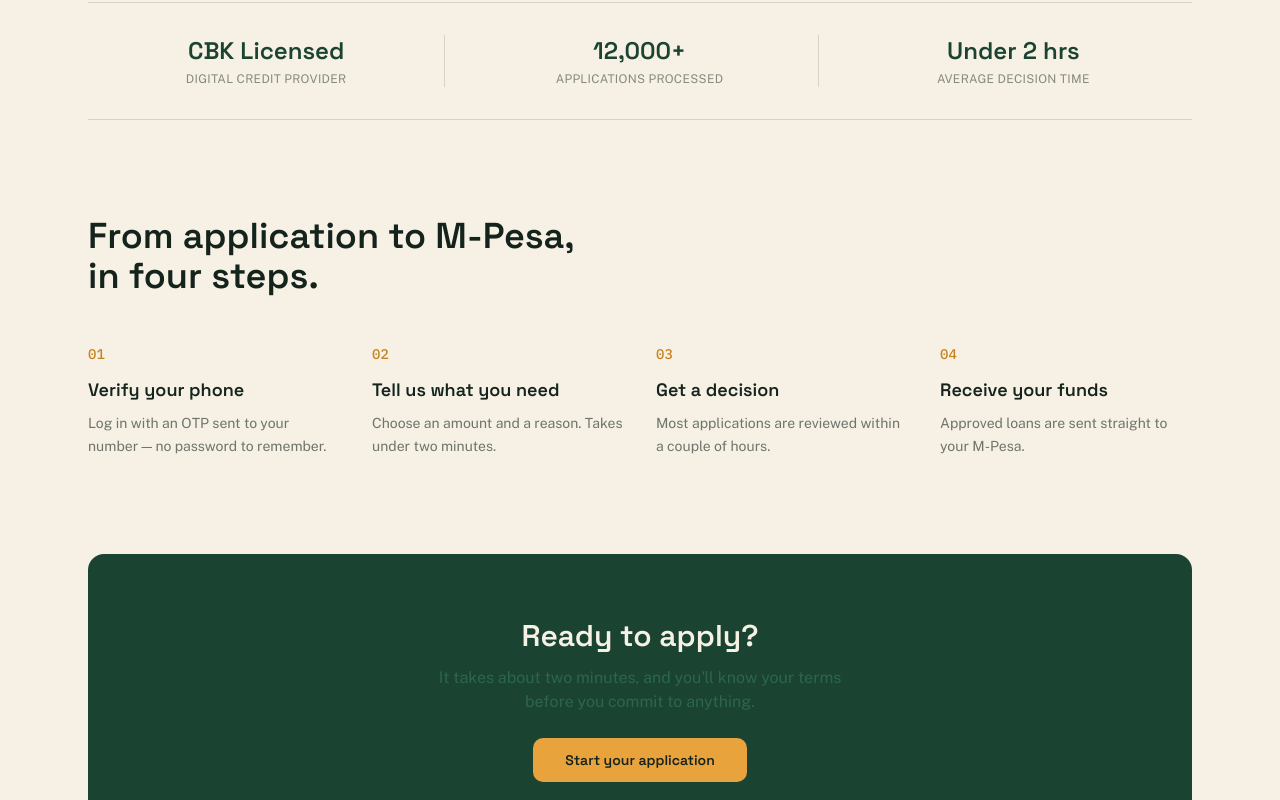
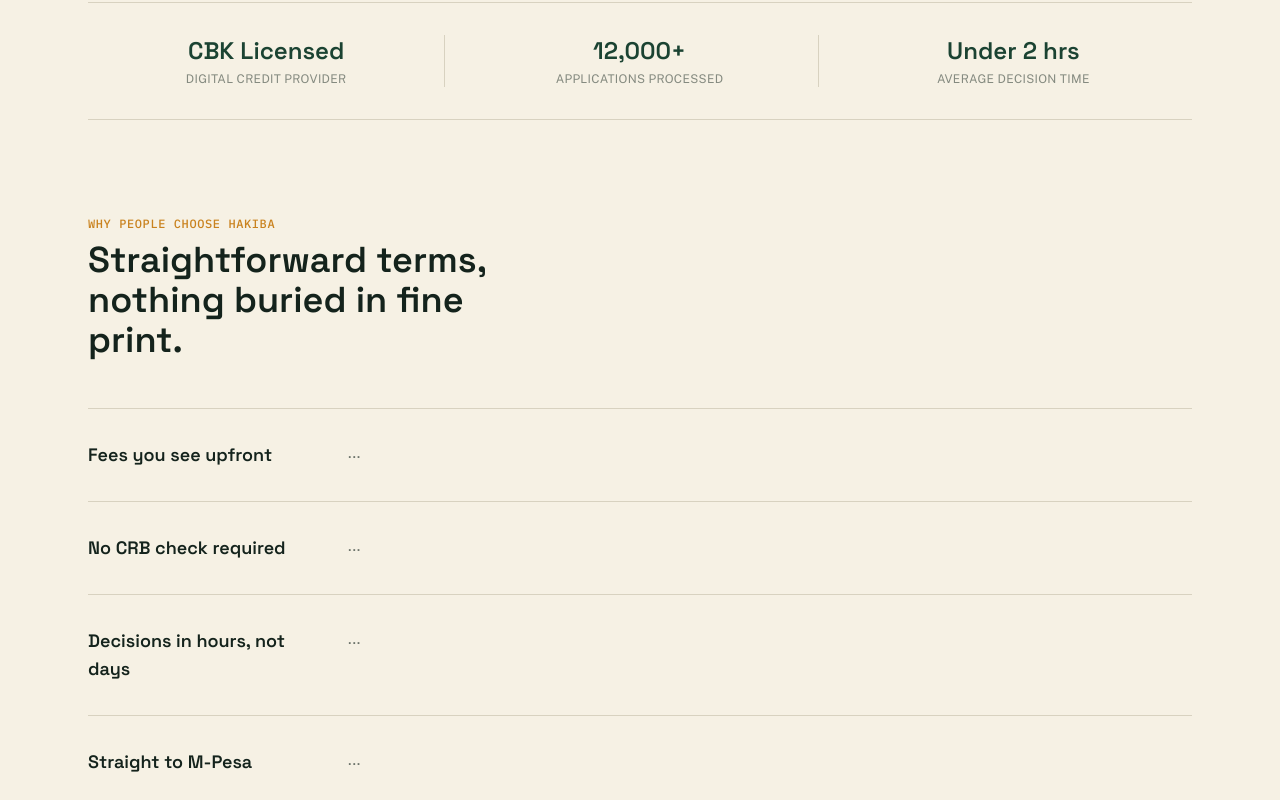
Before and after one commit to bennedictbett/Hakiba, a Next.js app in the folder client/: page / in a window 1280 px wide. Shown: the part 680-1480 px from the top of the page. Built offline with nearby package versions, Linux system fonts and the light colour scheme.

Commit message:
feat: added Why section to homepage

```diff
--- a/client/app/(marketing)/page.tsx
+++ b/client/app/(marketing)/page.tsx
@@ -90,6 +90,39 @@
   );
 }
 
+function WhySection() {
+  const items = [
+    { title: "Fees you see upfront", detail: "..." },
+    { title: "No CRB check required", detail: "..." },
+    { title: "Decisions in hours, not days", detail: "..." },
+    { title: "Straight to M-Pesa", detail: "..." },
+  ];
+
+  return (
+    <section className="py-16 sm:py-24">
+      <div className="mb-12 max-w-md">
+        <div className="mb-2 font-mono text-xs uppercase tracking-wider text-marigold-dark">
+          Why people choose Hakiba
+        </div>
+        <h2 className="font-display text-3xl font-semibold text-ink sm:text-4xl">
+          Straightforward terms, nothing buried in fine print.
+        </h2>
+      </div>
+
+      <div className="border-t border-mist">
+        {items.map((item) => (
+          <div key={item.title} className="grid grid-cols-1 gap-2 border-b border-mist py-8 sm:grid-cols-[220px_1fr] sm:gap-10">
+            <h3 className="font-display text-lg font-semibold text-ink">{item.title}</h3>
+            <p className="max-w-[52ch] font-body text-sm leading-relaxed text-ink/60 sm:text-base">
+              {item.detail}
+            </p>
+          </div>
+        ))}
+      </div>
+    </section>
+  );
+}
+
 function HowItWorks() {
   const steps = [
     { title: "Verify your phone", detail: "Log in with an OTP sent to your number — no password to remember." },
@@ -142,6 +175,10 @@
       </div>
 
       <div className="mx-auto max-w-6xl px-6">
+        <WhySection />
+      </div>
+
+      <div className="mx-auto max-w-6xl px-6">
         <HowItWorks />
       </div>
 
```
